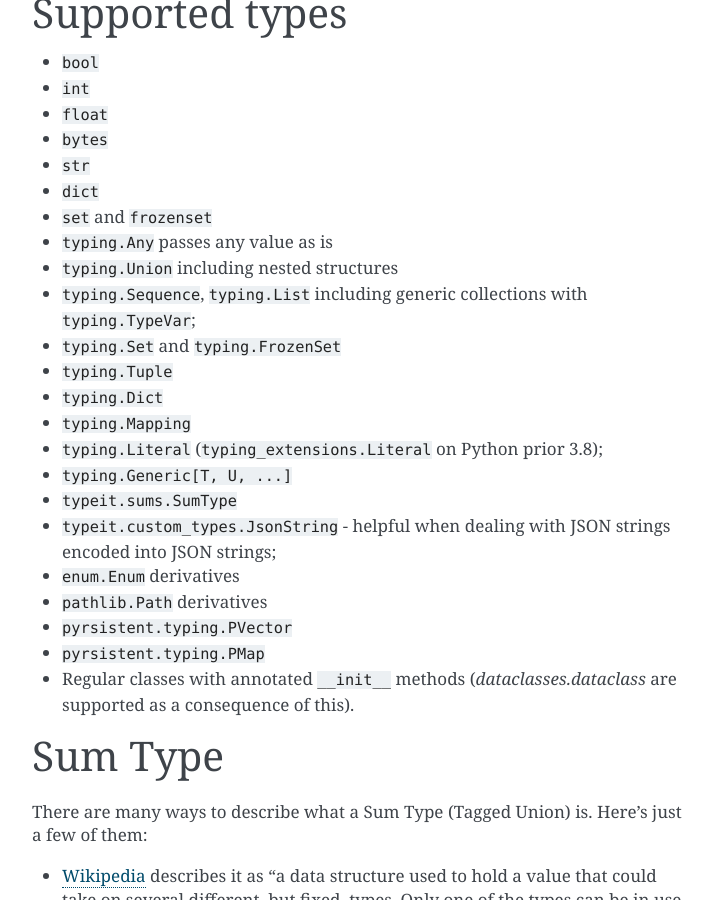
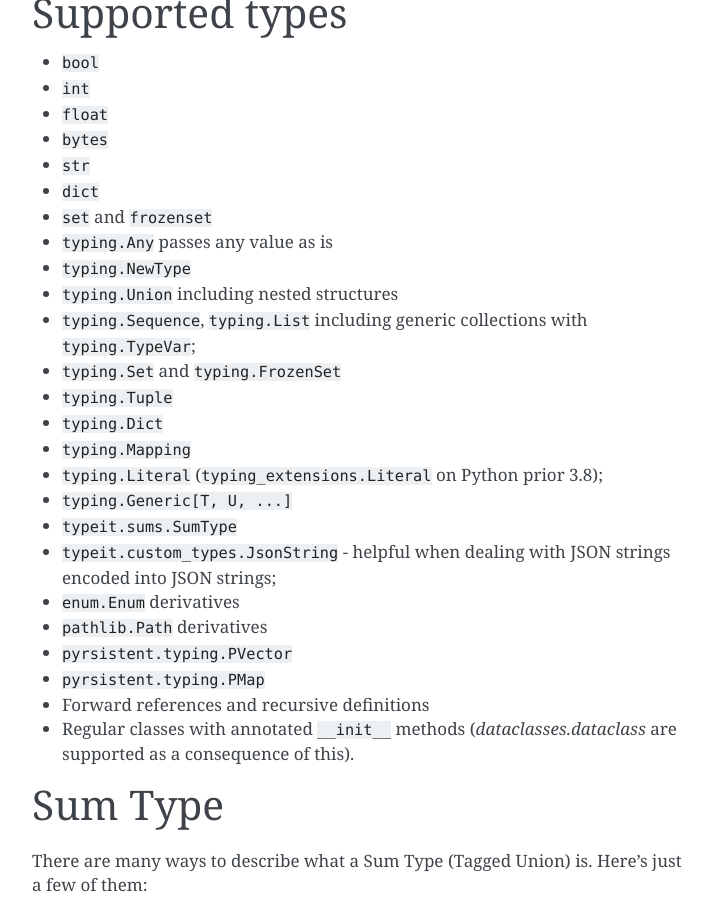
Before and after one commit to avanov/typeit, a Sphinx documentation site: the page built from docs/quickstart_guide.rst, in a window 1280 px wide and 900 px high, scrolled down 3620 px. Shown: the whole window, without its empty margins (388-1101 px from the left). Built offline with Sphinx 7.4.7, drawn with Linux system fonts in a browser that asks for light colours.

Commit message:
update docs

```diff
--- a/docs/quickstart_guide.rst
+++ b/docs/quickstart_guide.rst
@@ -196,6 +196,7 @@ Supported types
 * ``dict``
 * ``set`` and ``frozenset``
 * ``typing.Any`` passes any value as is
+* ``typing.NewType``
 * ``typing.Union`` including nested structures
 * ``typing.Sequence``, ``typing.List`` including generic collections with ``typing.TypeVar``;
 * ``typing.Set`` and ``typing.FrozenSet``
@@ -210,6 +211,7 @@ Supported types
 * ``pathlib.Path`` derivatives
 * ``pyrsistent.typing.PVector``
 * ``pyrsistent.typing.PMap``
+* Forward references and recursive definitions
 * Regular classes with annotated ``__init__`` methods (`dataclasses.dataclass` are supported as a consequence of this).
 
 
```
